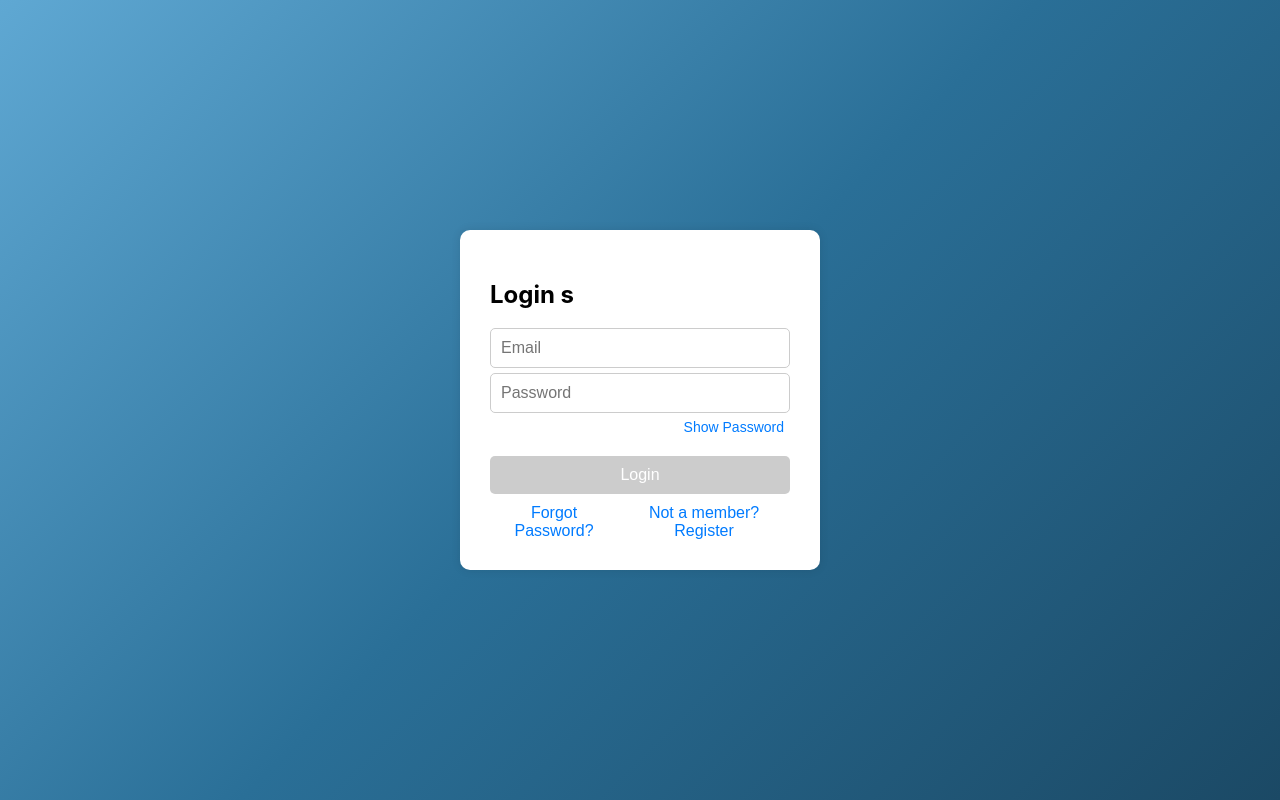
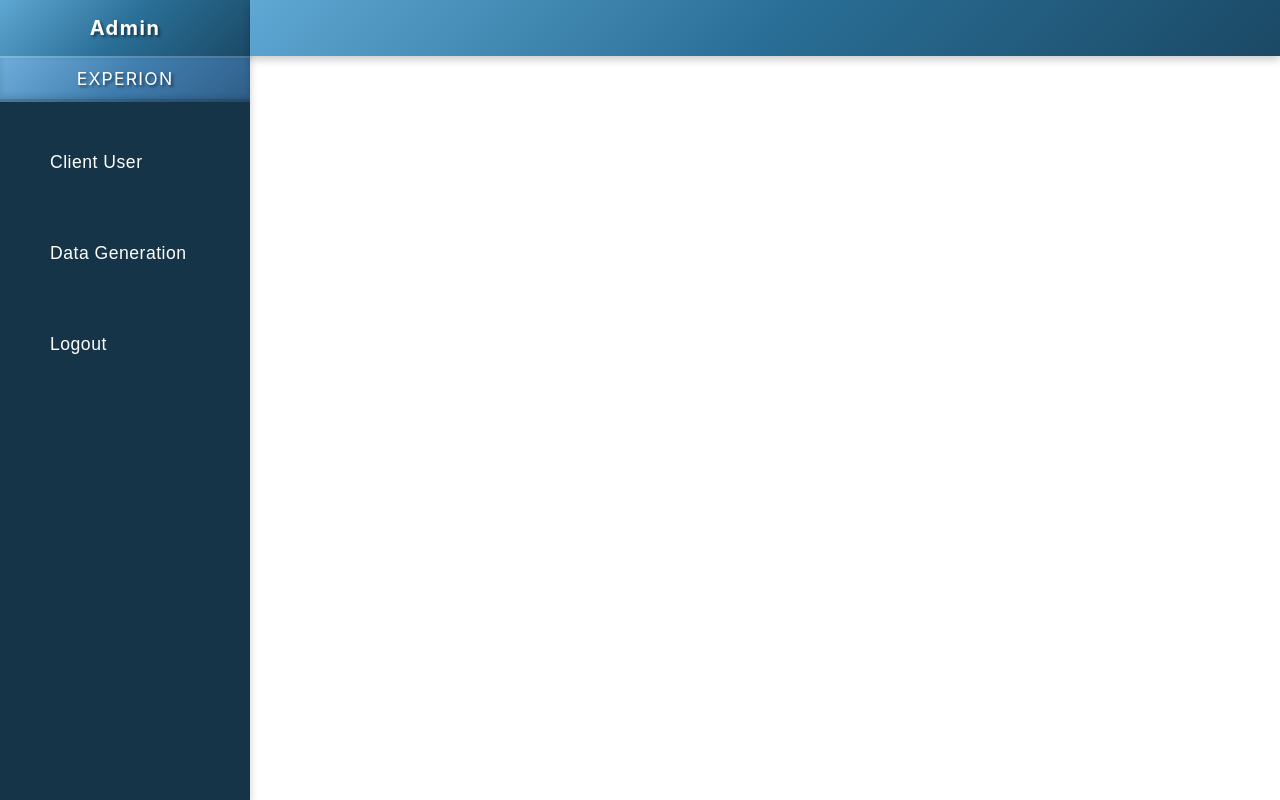
Before and after one commit to amalapeterexperionmea/datagen, a React (Create React App) app: page / in a window 1280 px wide. Built offline with nearby package versions, Linux system fonts and the light colour scheme.

Commit message:
dash push

```diff
--- a/src/App.js
+++ b/src/App.js
@@ -1,12 +1,12 @@
 
 import LoginPage from './Components/Loginpage';
-import Layout from './Components/Layout/Layout'
+import Layout from './Components/Layout/Layout';
 
 function App() {
   return (
     <div className="App">
 
-     <LoginPage/>
+     <Layout/>
 
     </div>
   );
--- a/src/Components/Layout/Header.js
+++ b/src/Components/Layout/Header.js
@@ -5,7 +5,7 @@ import styled from "styled-components";
 
 const StyledHeaderContainer = styled.header`
   position: fixed;
-  top: 1;
+  top: 0;
   left: 0;
   right: 0;
   height:40px;
```
